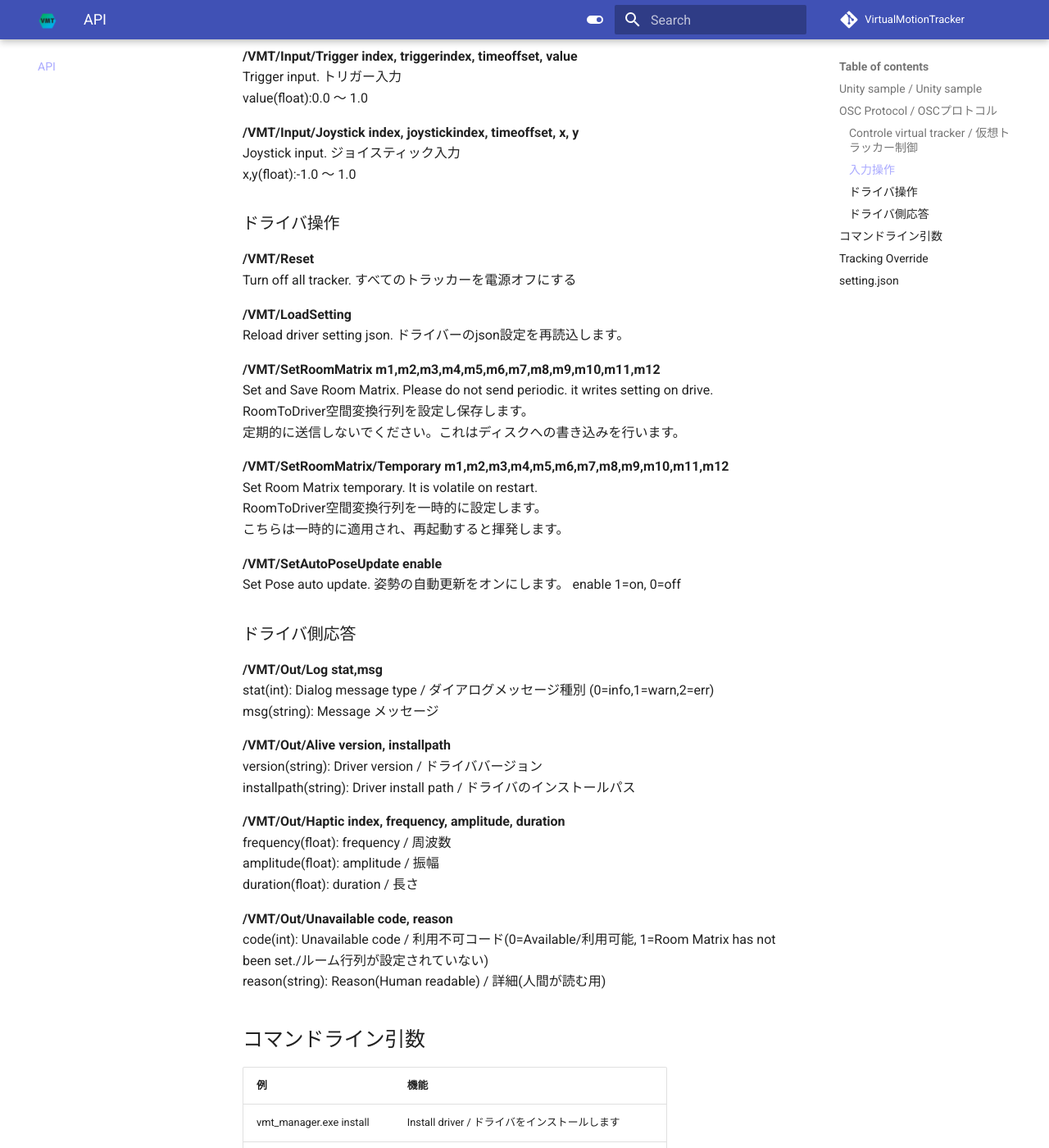
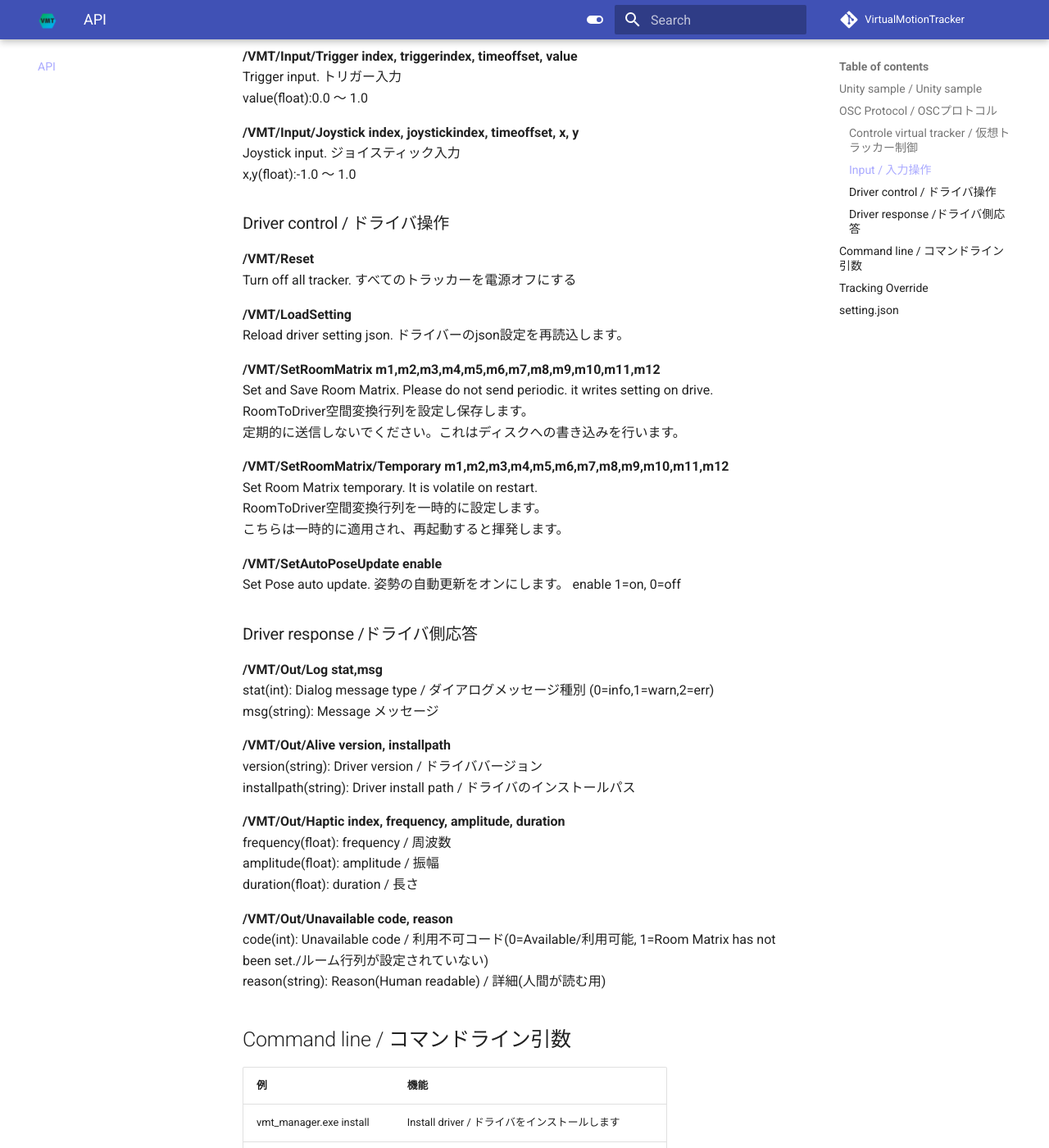
Before and after one commit to gpsnmeajp/VirtualMotionTrackerDocument, an MkDocs documentation site: the page built from docs/api.md, in a window 1280 px wide and 1400 px high, scrolled down 3316 px. Shown: the whole window at 82% size. Built offline with MkDocs 1.6.1 and Material for MkDocs 9.7.7, drawn with Linux system fonts in a browser that asks for light colours; comment, search, counter and statistics services are not loaded.

Commit message:
日本語タイトルのみになっているところを修正

```diff
--- a/docs/api.md
+++ b/docs/api.md
@@ -110,7 +110,7 @@ Unityと同じ左手系、かつ、指定デバイス位置(回転はルーム
 OpenVR Driver Right-handed space, and Traget device position(Room Rotation).
 OpenVRの右手系、かつ、指定デバイス空間(回転はルーム空間)
 
-### 入力操作
+### Input / 入力操作
 |種類|範囲|
 |---|---|
 |ButtonIndex(int)| 0～7|
@@ -132,7 +132,7 @@ Joystick input.
 ジョイスティック入力
 x,y(float):-1.0 ～ 1.0
 
-### ドライバ操作
+### Driver control / ドライバ操作
 **/VMT/Reset**
 Turn off all tracker.
 すべてのトラッカーを電源オフにする
@@ -155,7 +155,7 @@ RoomToDriver空間変換行列を一時的に設定します。
 Set Pose auto update. 姿勢の自動更新をオンにします。
 enable 1=on, 0=off
 
-### ドライバ側応答
+### Driver response /ドライバ側応答
 **/VMT/Out/Log stat,msg**
 stat(int): Dialog message type / ダイアログメッセージ種別 (0=info,1=warn,2=err)
 msg(string): Message メッセージ
@@ -173,7 +173,7 @@ duration(float): duration / 長さ
 code(int): Unavailable code / 利用不可コード(0=Available/利用可能, 1=Room Matrix has not been set./ルーム行列が設定されていない)
 reason(string): Reason(Human readable) / 詳細(人間が読む用)
 
-## コマンドライン引数
+## Command line / コマンドライン引数
 |例|機能|
 |---|---|
 |vmt_manager.exe install| Install driver / ドライバをインストールします|
```
